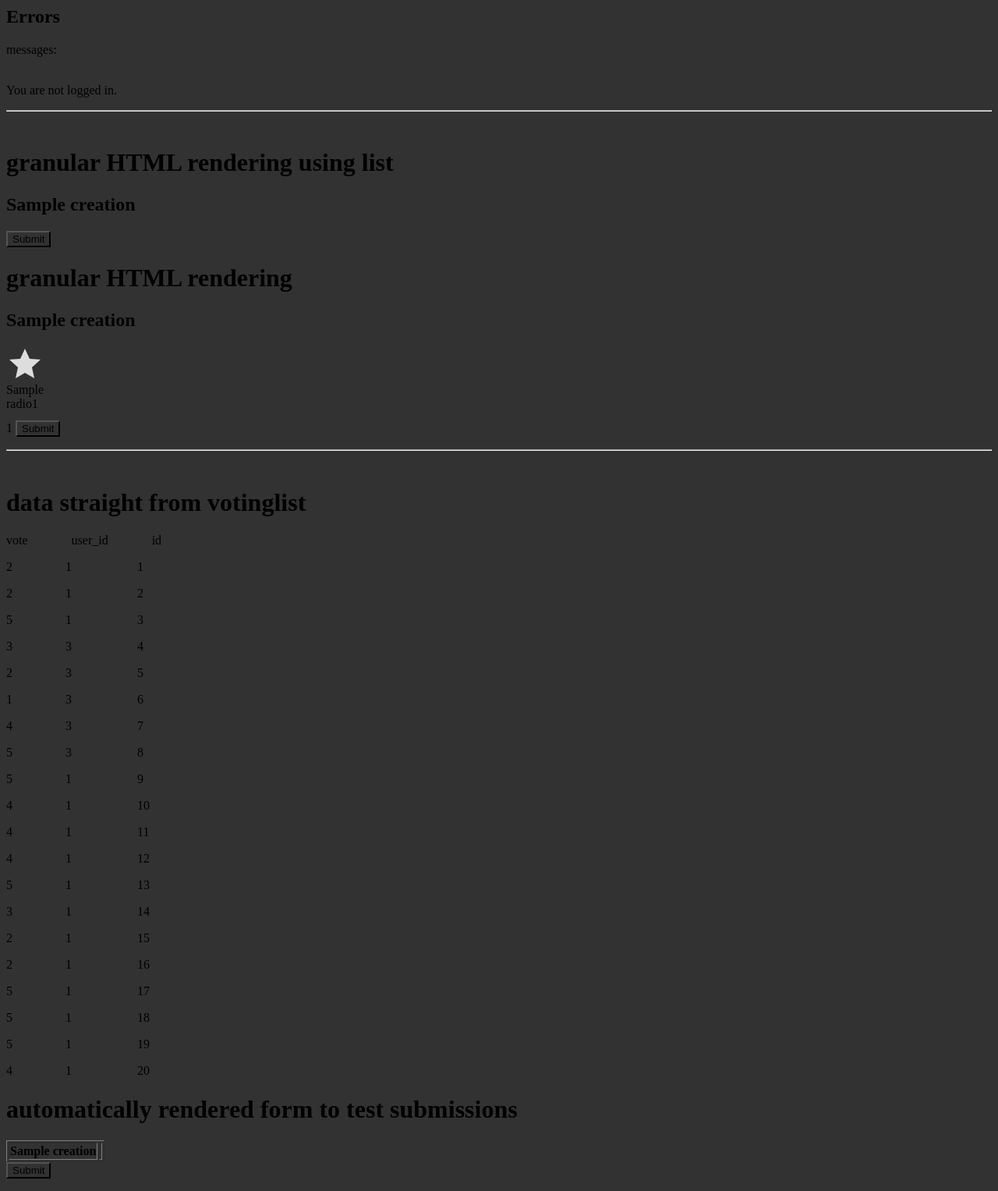
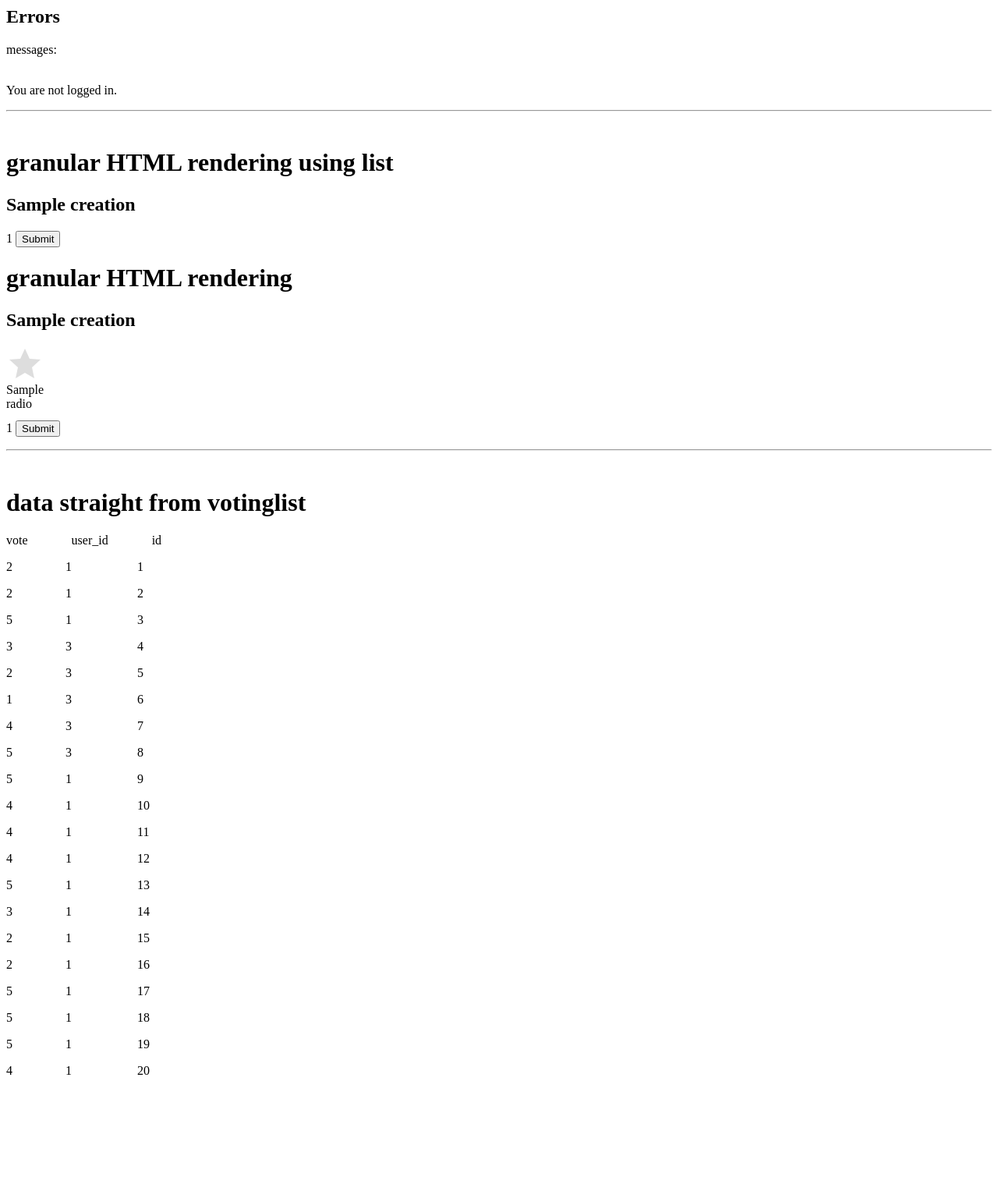
Before and after one commit to Thomas-More-Digital-Innovation/BricksAndMore, a Django app: template voting/templates/voting/myvotes.html in a window 1280 px wide. Shown: the whole page at 78% size. After the commit the page ends 1378 px from the top, so only its background shows below. Run offline with Django 4.2, Linux system fonts and the light colour scheme; data comes from the database, SQL or seed files in the repository; both versions use the stored data as it was after the commit; the template is opened without the code that fills it: values that come from a table or form of the project are taken from there, most other values are stand-ins (such as "Sample title", 1, 10 or a date in 2020); lists and menus that the app fills with data are empty.

Commit message:
fixed voting

```diff
--- a/voting/static/css/style.css
+++ b/voting/static/css/style.css
@@ -1,5 +1,5 @@
 * {
-    background-color: rgb(50, 50, 50);
+    /* background-color: rgb(50, 50, 50); */
 }
 
 
--- a/voting/templates/voting/myvotes.html
+++ b/voting/templates/voting/myvotes.html
@@ -13,8 +13,6 @@
       {% csrf_token %}
       <h2>{{ formListItems.creation.name }}</h2>
       <div class="voteform">
-        {% for radio1 in formListItems.form.vote %}
-        {% endfor %}
         {% comment %} The form is rendered manually because multiple forms are displayed on one page. This way all the forms can get unique id's {% endcomment %}
         {% for radio in formListItems.form.vote %}
 
@@ -32,7 +30,9 @@
           <label for="creation_{{formListItems.creation.id}}_{{ radio.id_for_label }}">{{ radio.choice_label }}</label>
           {% endfor %}
         </div>
-        {{ formListItems.form.creationId }}
+        <div><input type="hidden" name="creationId" value="{{ formListItems.creation.id }}"></div>
+        {{ formListItems.creation.id }}
+
 
       {% comment %} creationId won't show up in the form because it is a hidden inputfield {% endcomment %}
 
@@ -97,65 +97,4 @@ vote &emsp;&emsp;&emsp; user_id &emsp;&emsp;&emsp; id
     {{item.id}}&emsp;&emsp;&emsp;
   </p>
 {% endfor %}
-
-<h1> automatically rendered form to test submissions</h1>
-
-{% for formListItems in formList %}
-<form method="post" novalidate>
-      {% csrf_token %}
-
-      {{ formListItems.form.non_field_errors }}
-
-      {{ formListItems.form.source.errors }}
-      {{ formListItems.form.source }}
-
-      <table border="1">
-
-          <tr>
-            <th>{{ formListItems.creation.name }}</th>
-            <td>
-              {{ formListItems.form.vote }}
-            </td>
-          </tr>
-          {% comment %} not rendering the hidden "creationID", cause it won't change anyway {% endcomment %}
-      </table>
-
-    <button type="submit">Submit</button>
-  </form>
-{% endfor %}
-
 {% endblock %}
-
-
-
-
-
-everything after this point will be ignored
-<br><br><br><br>
-<hr>
-
-
-WORKING BACKUP
-{% for creation, form in formDict.items %}
-<form method="post" novalidate>
-      {% csrf_token %}
-
-      {{ form.non_field_errors }}
-
-      {{ form.source.errors }}
-      {{ form.source }}
-
-      <table border="1">
-
-          <tr>
-            <th>{{ creation.name }}</th>
-            <td>
-              {{ form.vote }}
-            </td>
-          </tr>
-          {% comment %} not rendering the hidden "creationID", cause it won't change anyway {% endcomment %}
-      </table>
-
-    <button type="submit">Submit</button>
-  </form>
-{% endfor %}
--- a/voting/views.py
+++ b/voting/views.py
@@ -87,8 +87,9 @@ def myVotes(request):
         form = VotingForm(data=request.POST)
         print(f"formErrors: {form.errors}")
         voteValue = request.POST.get('vote')
+        creationId = request.POST.get('creationId')
         print(
-            f"voteValue: {voteValue}, creationID: {request.POST.get('creationId')}")
+            f"voteValue: {voteValue}, creationID: {creationId}")
         if form.is_valid():
             user = request.user
             creationId = form.cleaned_data.get('creationId')
@@ -129,11 +130,12 @@ def myVotes(request):
     elif request.method == "GET":
         # make a dictionary of all creations and a form for them,
         # then add an attribute to fill in the current vote, if there is one, as an initial value
+
+        # formList contains all forms and needed values
         formList = []
         for creation in Creation.objects.all():
             # formListItems contains each individual creation, form and vote if there is one
             formListItems = {}
-
             # add the creation to the formListItems dictionary
             formListItems['creation'] = creation
 
```
Also changed, not shown: documents/todo.md (+1 -0 lines), db.sqlite3.
